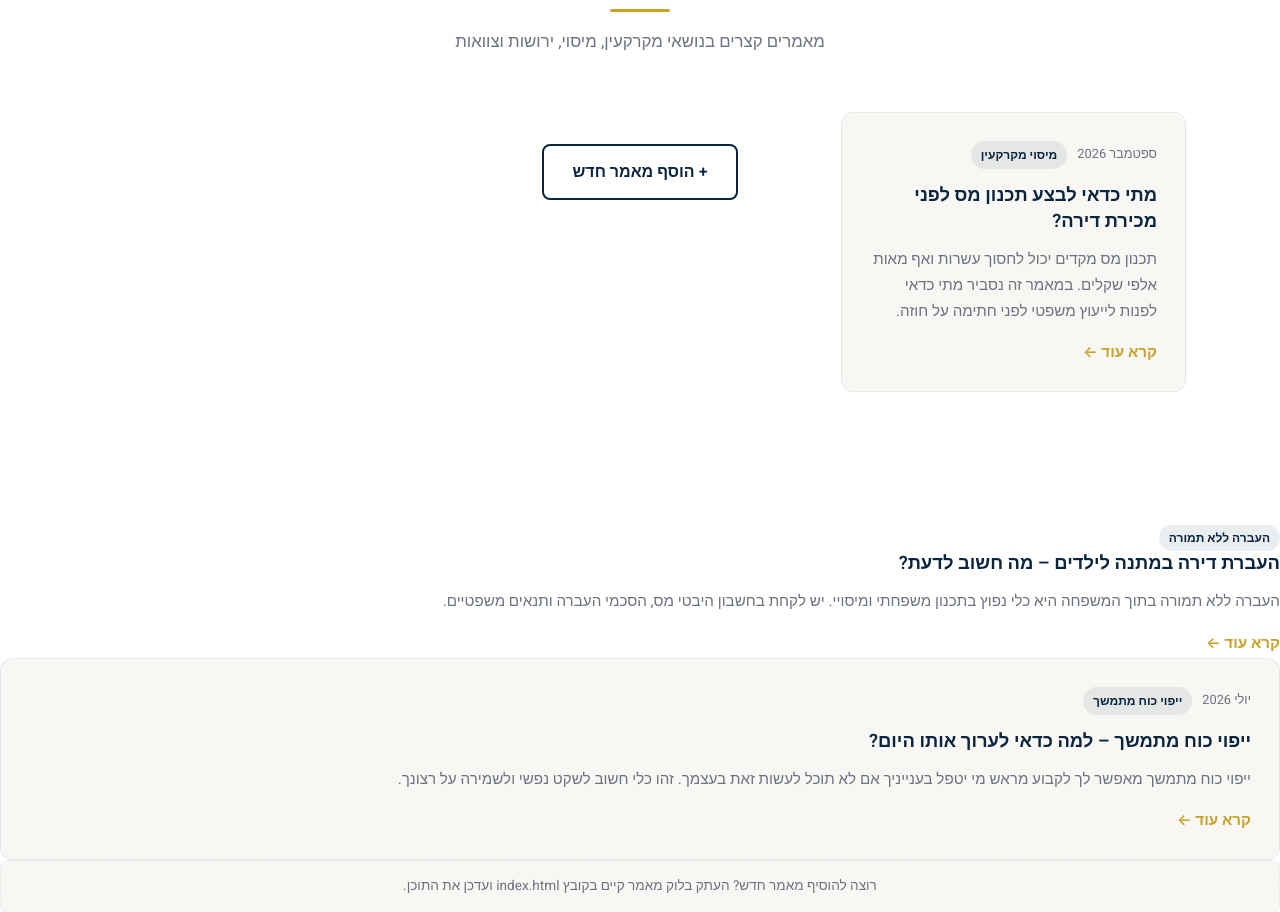
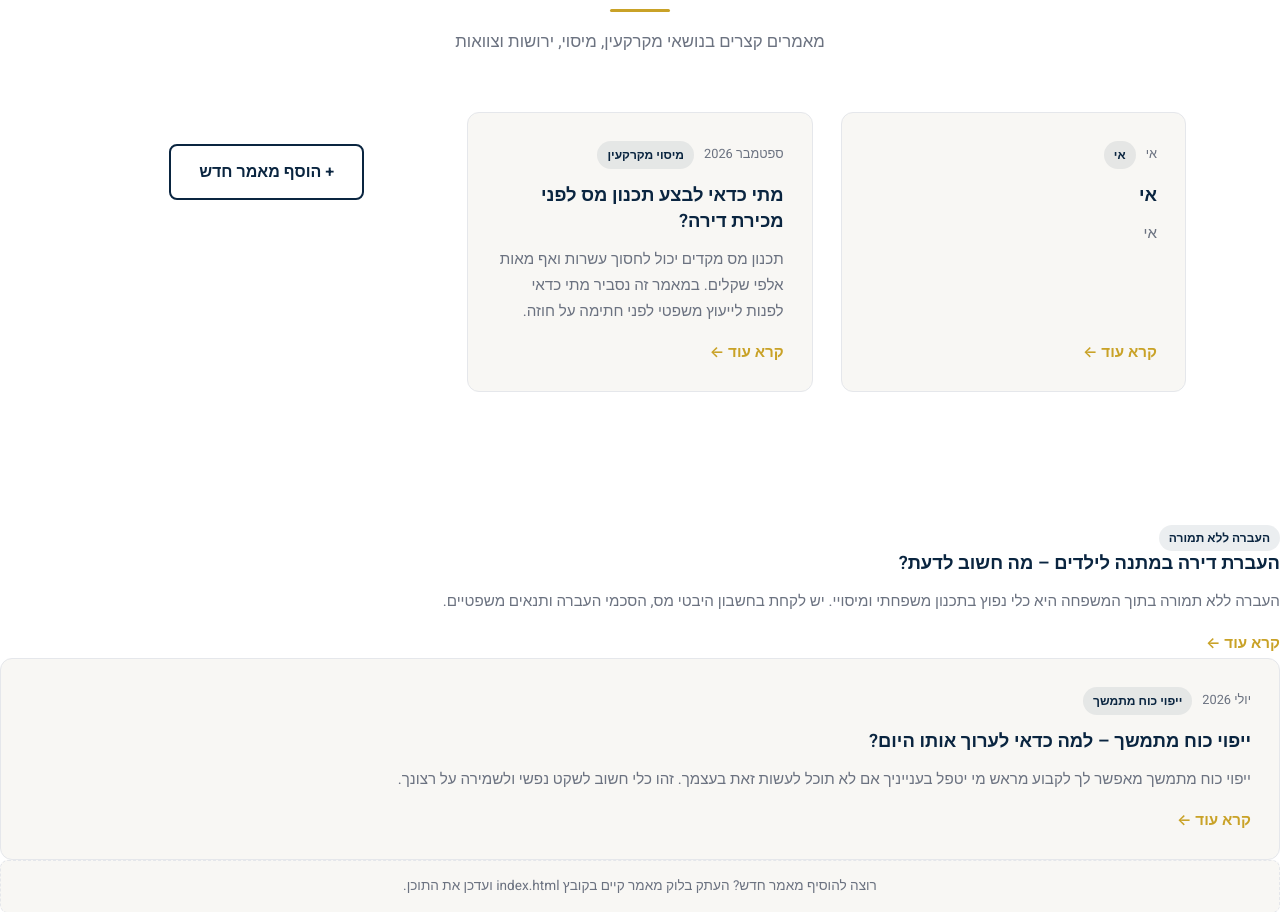
Before and after one commit to halleelyasaf/meir, a website: page index.html in a window 1280 px wide. Shown: the part 2528-3440 px from the top of the page. Drawn offline with Linux system fonts and the light colour scheme.

Commit message:
Add new article: אי

```diff
--- a/index.html
+++ b/index.html
@@ -187,6 +187,21 @@
         <p class="section-desc" data-he="מאמרים קצרים בנושאי מקרקעין, מיסוי, ירושות וצוואות" data-en="Short articles on real estate, taxation, inheritance and wills">מאמרים קצרים בנושאי מקרקעין, מיסוי, ירושות וצוואות</p>
       </div>
       <div class="articles-grid">
+
+        <!-- Article -->
+        <article class="article-card">
+          <div class="article-meta">
+            <span class="article-date" data-he="אי" data-en="אי">אי</span>
+            <span class="article-tag" data-he="אי" data-en="אי">אי</span>
+          </div>
+          <h3 class="article-title" data-he="אי" data-en="אי">אי</h3>
+          <p class="article-excerpt" data-he="אי" data-en="אי">אי</p>
+          <button class="article-toggle btn-text" data-he="קרא עוד ←" data-en="Read more →">קרא עוד ←</button>
+          <div class="article-full">
+            <p data-he="אי" data-en="אי">אי</p>
+            <button class="article-toggle btn-text" data-he="סגור ↑" data-en="Close ↑">סגור ↑</button>
+          </div>
+        </article>
 
         <!-- Article 1 -->
         <article class="article-card">
```
